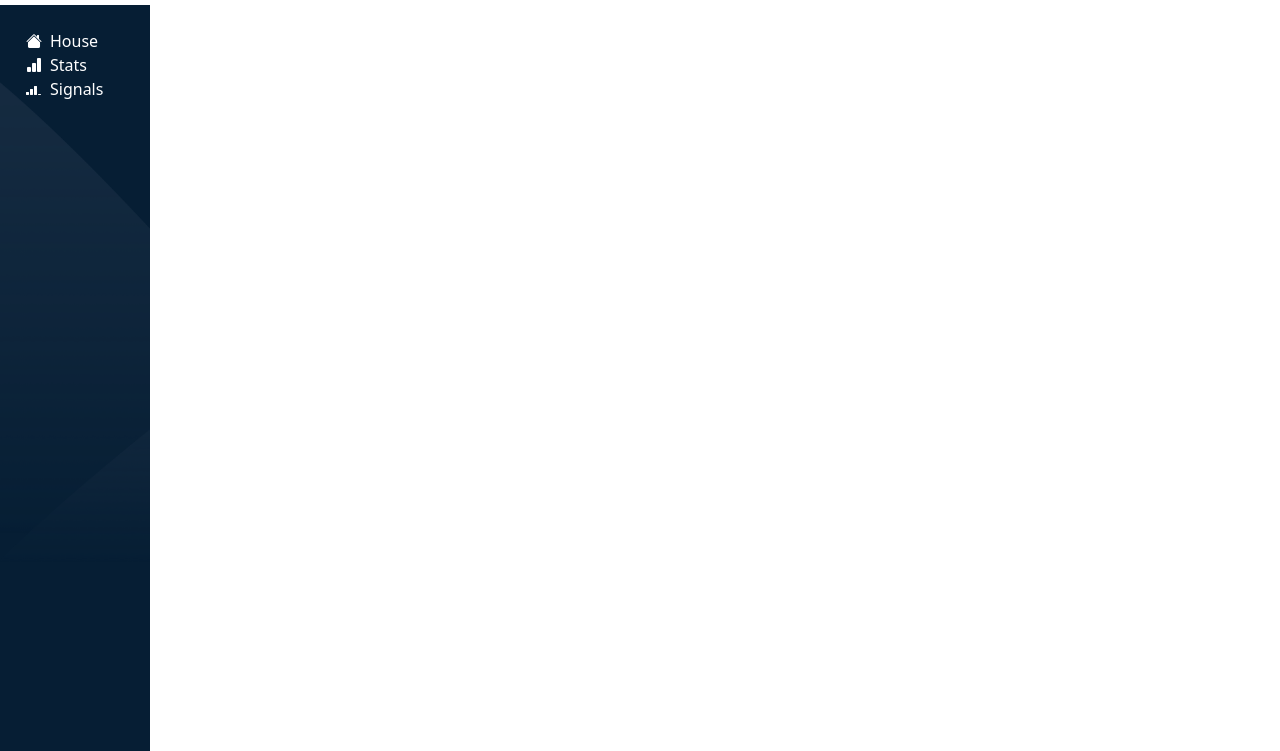
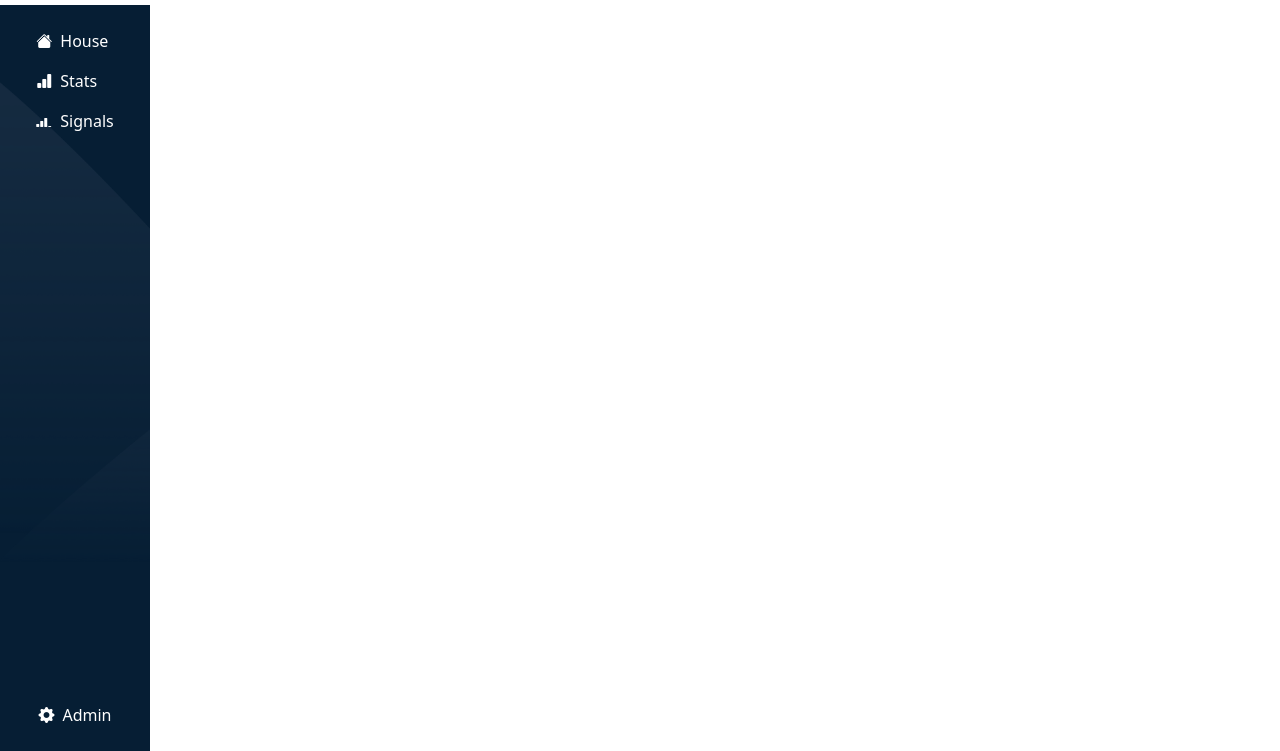
Before and after one commit to Gargantua892/html-css-bootstrap-dashboard, a plain HTML site: page index.html in a window 1280 px wide. Shown: the part 49-800 px from the top of the page. Drawn offline with nearby package versions, Linux system fonts and the light colour scheme.

Commit message:
sidebar completata + inizio dashboard container

```diff
--- a/css/style.css
+++ b/css/style.css
@@ -9,7 +9,8 @@ body{
 }
 
 main, #dashboard-content{
-    height: calc(100vh - 54px);
+    height: calc(100% - 54px);
+    overflow: auto;
 }
 
 
@@ -22,11 +23,10 @@ input.form-control.me-2 {
 }
 
 #sidebar{
+    height: 100%;
     width: 150px;
-    height: 100%;
     background-image: url('../img/sidebar-bg.png');
     background-size: cover;
-    height: 100%;
     background-color: #061e34;
     color: #fff;
     padding: 24px 26px;
@@ -44,5 +44,4 @@ input.form-control.me-2 {
 
 #dashboard-content{
     width: calc(100vw - 150px);
-    overflow: auto;
 }
--- a/index.html
+++ b/index.html
@@ -45,11 +45,17 @@
     </header>
     <main class="d-flex">
         <section id="sidebar">
-            <ul>
-                <li><i class="bi bi-house-fill"></i><span>House</span></li>
-                <li><i class="bi bi-bar-chart-fill"></i><span>Stats</span></li>
-                <li><i class="bi bi-reception-3"></i><span>Signals</span></li>
-            </ul>
+            <div class="sidebar-menu d-flex flex-column justify-content-between h-100">
+                <ul class="d-flex flex-column gap-3">
+                    <li><i class="bi bi-house-fill"></i><span class="d-none d-lg-inline-block">House</span></li>
+                    <li><i class="bi bi-bar-chart-fill"></i><span class="d-none d-lg-inline-block">Stats</span></li>
+                    <li><i class="bi bi-reception-3"></i><span class="d-none d-lg-inline-block">Signals</span></li>
+                </ul>
+                <div class="icon text-center">
+                    <i class="bi bi-gear-fill"></i><span class="d-none d-lg-inline-block">Admin</span>
+                </div>
+
+            </div>
         </section>
         <section id="dashboard-content">
         </section>
```
Also changed, not shown: 1 other file.
